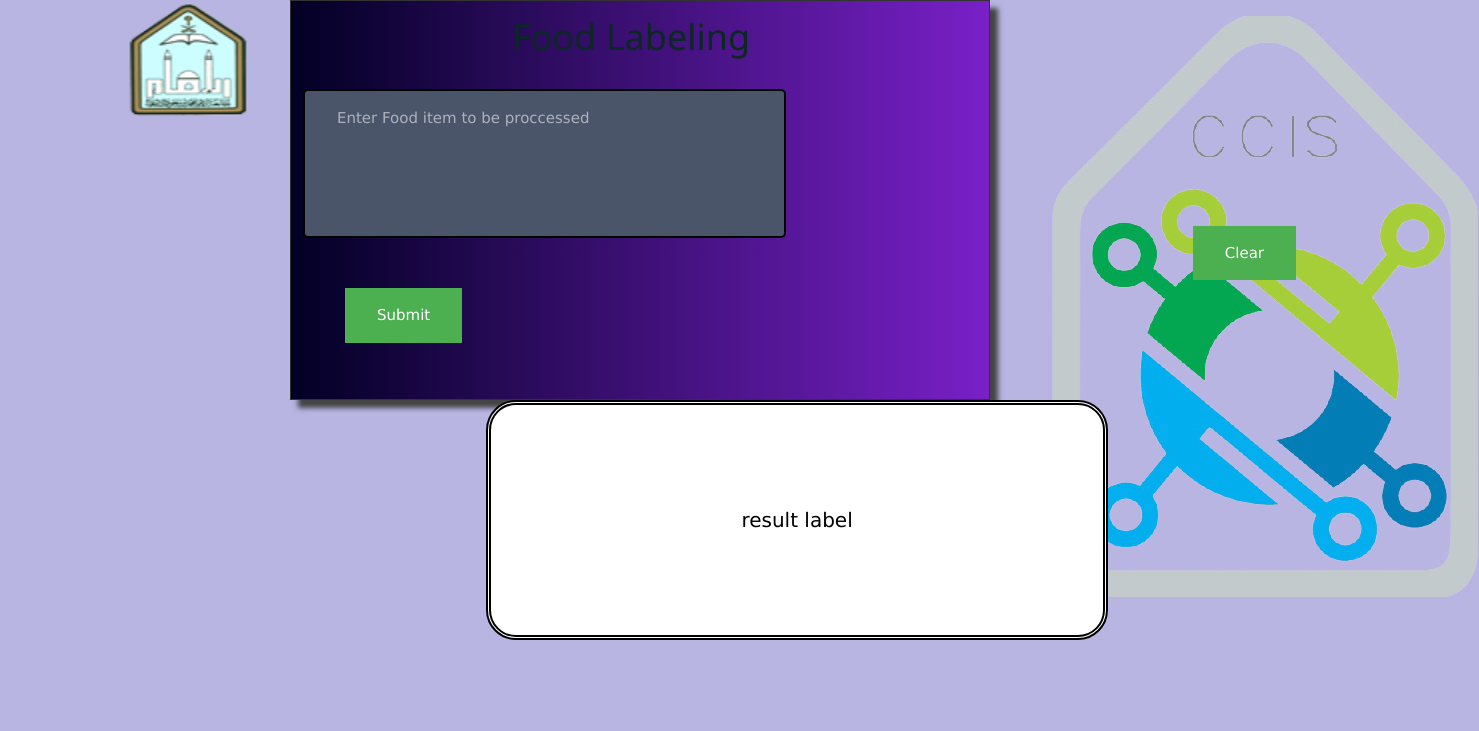
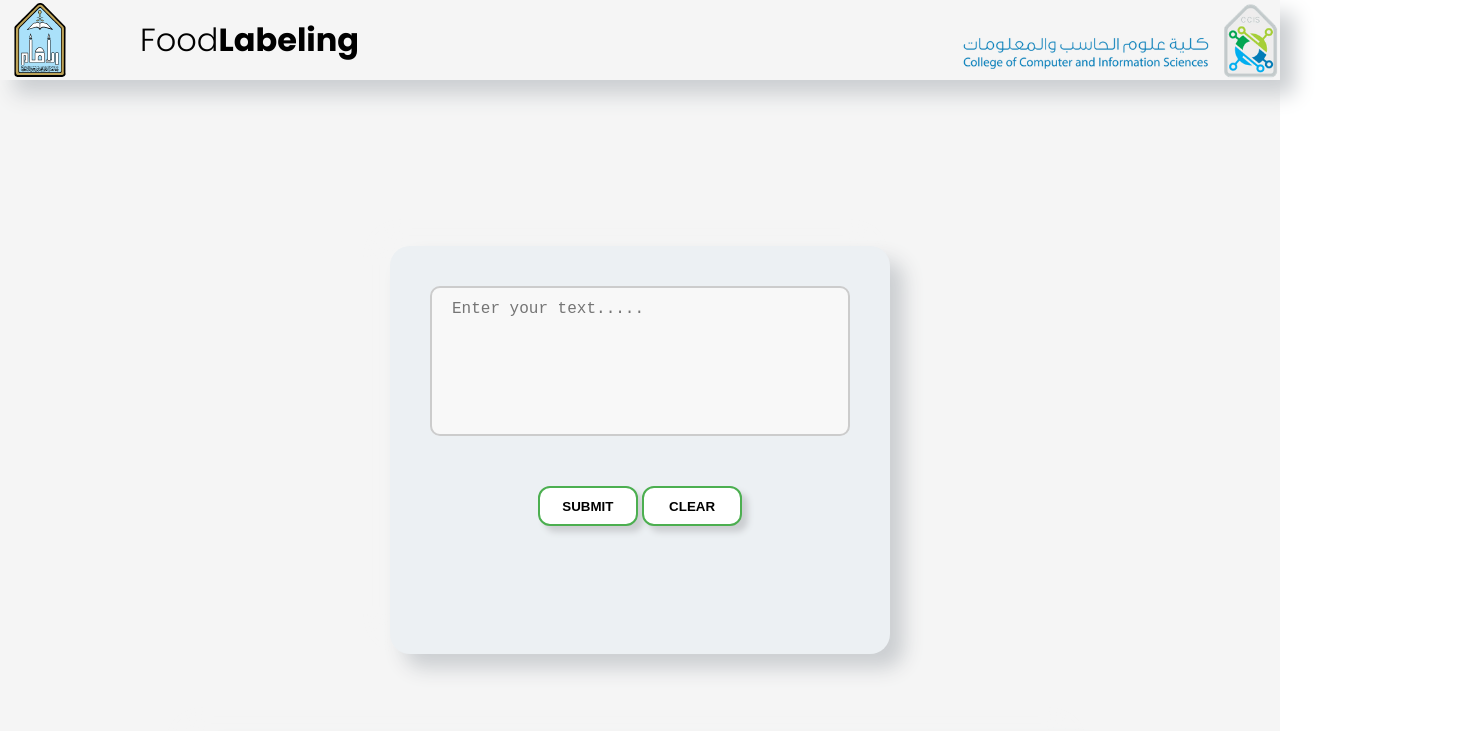
Before and after one commit to FahadAT/Food-Labelling, a website: page public/index.html in a window 1280 px wide. Shown: the top 731 px of the page, 1479 px wide, since content can reach past the window. Drawn offline with nearby package versions, Linux system fonts and the light colour scheme.

Commit message:
completed

```diff
--- /dev/null
+++ b/public/css/style.css
@@ -0,0 +1,216 @@
+*{
+    margin: 0;
+    padding: 0;
+    height: 100%;
+    list-style: none;
+    text-decoration: none;
+    min-width: min-content;
+    max-width: 7000px;
+
+}
+
+.html,body{
+    margin: 0;
+    overflow: auto;
+}
+.Header{
+    width: 100%;
+    height: 80px;
+    display: block;
+    border-bottom: 100px;
+    position: fixed;
+    background: whitesmoke;
+    z-index: 99;
+    box-shadow: 14px 14px 20px #cbced1, -14px -14px 20px whitesmoke;
+
+
+}
+
+.inner_header{
+    width: 1000px;
+    height: 100%;
+    display: block;
+    margin: 0 auto;
+}
+.universtiy{
+    height: 100%;
+    float: left;
+    display: block;
+    margin: 0 auto;
+}
+.college{
+    height: 100%;
+    float: right;
+    display: block;
+    margin: 0 auto;
+}
+.project_name{
+    height: 100%;
+    display: table;
+    float: left;
+
+
+}
+
+.project_name h1{
+    height: 100%;
+    display: table-cell;
+    vertical-align: middle;
+    font-size: 32px;
+    font-family: "Poppins";
+    font-weight: 200;
+    color: black;
+}
+
+.project_name h1 span{
+    font-weight: 800;
+}
+
+.container {
+    margin: 0 ;
+    height: 170%;
+    background: whitesmoke;
+    display: flex;
+    flex-direction: column;
+    align-items: center;
+    text-align: center;
+    justify-content: center;
+    place-items: center;
+    font-family: "Poppins";
+}
+
+.form_container {
+    position: relative;
+    width: 500px;
+    height: 30%;
+    top: 20px;
+    margin: 30px;
+    line-height:4px;
+    border-radius: 20px;
+    padding: 40px;
+    box-sizing: border-box;
+    background: #ecf0f3;
+    box-shadow: 14px 14px 20px #cbced1, -14px -14px 20px whitesmoke;
+}
+
+
+.form_container textarea{
+    width: 100%;
+    height: 150px;
+    padding: 12px 20px;
+    box-sizing: border-box;
+    border: 2px solid #ccc;
+    border-radius: 10px;
+    background-color: #f8f8f8;
+    font-size: 16px;
+    resize: none;
+    outline: none;
+}
+
+
+.btn{
+    height: 30%;
+    text-align: center;
+    margin-top: 30px;
+}
+
+.submit-btn{
+    margin-top: 20px;
+    width: 100px;
+    height: 40px;
+    border-radius: 12px;
+    cursor: pointer;
+    background-color: white;
+    color: black;
+    border: 2px solid #4CAF50; /* Green */
+    font-weight: 800;
+    box-shadow: 6px 6px 6px #cbced1;
+    transition-duration: 0.4s;
+}
+
+.submit-btn:hover {
+
+    background-color: #4CAF50; /* Green */
+    color: white;
+}
+
+.clear-btn{
+    margin-top: 20px;
+    width: 100px;
+    height: 40px;
+    border-radius: 12px;
+    cursor: pointer;
+    background-color: white;
+    color: black;
+    border: 2px solid #4CAF50; /* Green */
+    font-weight: 800;
+    box-shadow: 6px 6px 6px #cbced1;
+    transition-duration: 0.4s;
+}
+
+.clear-btn:hover {
+    background-color: #4CAF50; /* Green */
+    color: white;
+}
+
+
+.result {
+    position: relative;
+    width: 70%;
+    height: 500px;
+    top: 70px;
+    overflow: auto;
+    border-radius: 20px;
+    padding: 40px;
+    box-sizing: border-box;
+    background: #ecf0f3;
+    box-shadow: 14px 14px 20px #cbced1, -14px -14px 20px whitesmoke;
+}
+
+.cards{
+    max-width: 1200px;
+    margin: 0 auto;
+    display: grid;
+    grid-gap: 1rem;
+
+}
+.card{
+    border:1px solid black;
+
+    background-color: white;
+    color: black;
+    text-align:left;
+    border-radius: 10px;
+    display:table;
+    overflow-wrap: break-word;
+    padding: 1rem;
+    height: fit-content;
+    box-shadow: 14px 14px 20px #cbced1, -14px -14px 20px whitesmoke;
+
+}
+
+.inner_card{
+    width: 80%;
+    color: black;
+    text-align:left;
+    font-family: "Poppins";
+    font-size: 18px;
+    vertical-align: middle;
+    display: table-cell  ;
+    overflow-wrap: break-word;
+    padding: 1rem;
+    height: fit-content;
+}
+
+.right_side{
+    float:right;
+    width:20%;
+    font-family: "Poppins";
+    font-size: 18px;
+    display: table-cell;
+    margin-bottom: 10px;
+    vertical-align: middle;
+    padding: 1rem;
+    height:fit-content;
+    text-align: center;
+}
--- a/public/index.html
+++ b/public/index.html
@@ -1,137 +1,38 @@
- <!DOCTYPE html>
-<html>
-
-<head>
-  <link rel="icon" href="un.png" type="image/gif"  sizes="32x32" >
-  <style>
-  html { background-color: #B8B5E3 }
-  .shadowbox {
-  height: 400px;
-  width:700px;
-margin: 0 auto;
-  border: 1px solid #333;
-  box-shadow: 8px 8px 5px #444;
-  padding: 8px 12px;
- background: rgb(2,0,36);
-background: linear-gradient(90deg, rgba(2,0,36,1) 0%, #7920c8 100%, rgba(0,212,255,1) 100%);
-}
-
-body {
-    min-height: 100vh;
-    max-width: 100%;
-    background-color: papayawhip;
-    margin: 0 auto;
-}
-.header img {
- position: absolute;
-  left: 10%;
-  width: 120px;
-  height: 120px;
-  background: #555;
-  background-blend-mode: multiply;
-  background-color: transparent;
-}
-
-.coll {
- position: absolute;
- left: 82%;
- top: 2%;
-  width: 90px;
-  height: 20px;
-  background-color: transparent;
-}
-
-body {
-  background-repeat: no-repeat;
-  background-attachment: fixed;
-  background-size: cover;
-  background-blend-mode: multiply
-}
-.header h1 {
-  color:#0C2823;
-  position: absolute;
-  left: 40%;
-
-}
-textarea {
-  border: 2px solid black;
-  border-radius: 5px;
- position: relative;
- top:80px;
-  padding: 16px 32px;
-  resize: none;
-  font-family:"Times New Roman", Times, serif;
-  font-size: 24px;
-    font-weight: bold;
-  color: white;
-  outline: none !important;
-}
-input[type=submit] {
-position: relative;
-top: 100px;
-left:40px;
- margin:0 auto;
-  background-color: #4CAF50;
-  border: none;
-  color: white;
-  padding: 16px 32px;
-  text-decoration: none;
-  margin: 4px 2px;
-  cursor: pointer;
-}
- input[type=reset] {
-  position: relative;
-top: 100px;
-left:400px;
- margin: 0 auto;
-  background-color: #4CAF50;
-  border: none;
-  color: white;
-  padding: 16px 32px;
-  text-decoration: none;
-  margin: 4px 2px;
-  cursor: pointer;
-}
-output[name="result"]{
-  position: absolute;
-  top: 50%;
-  left: 38%;
-  background-color: #ffffff;
-  padding: 100px 250px;
-  font-size: 20px;
-  cursor: pointer;
-  border: #000;
-  border-radius: 30px;
-  border-style: double;
-  border-width: 5px;
-}
-</style>
-<link rel="stylesheet" href="https://www.w3schools.com/w3css/4/w3.css">
-<meta charset="UTF-8">
-<title>Your front-end</title>
-<div class="header">
-  <img src="university logo.png" alt="logo" />
-  <h1>Food Labeling</h1>
-</div>
-<div class="coll">
-  <img src="collage.png" alt="logo" />
-</div>
-</head>
-
-<body style="background-color:#B8B5E3">
+<!DOCTYPE html>
+<html lang="en">
+    <head>
+        <link rel="icon" href="images/un.png" type="image/gif"  sizes="32x32" >
+        <link rel="stylesheet" href="css/style.css">
+        <link rel="preconnect" href="https://fonts.googleapis.com">
+        <link rel="preconnect" href="https://fonts.gstatic.com" crossorigin>
+        <link href="https://fonts.googleapis.com/css2?family=Poppins:wght@300;500;700&display=swap" rel="stylesheet">
+        <meta name="viewport" content="width=device-width, initial-scale=1.0">
+        <title>Food Labeling</title>
+    </head>
+<body>
+    <div class="Header">
+        <img class="universtiy" src="images/universtiy-logo.svg" alt="logo">
+        <img class="college" src="images/ccis-logo-1.png" alt="logo">
+        <div class="inner_header">
+            <div class="project_name">
+                <h1>Food<span>Labeling</span></h1>
+            </div>
+        </div>
+    </div>
+    <div class="container">
+        <div class="form_container">
+            <form id="form-submit">
+                <textarea name="text" id="Text" cols="30" rows="10" placeholder="Enter your text....."></textarea>
+                <div class="btn">
+                    <button id="submit-btn " type="submit" class="submit-btn">SUBMIT</button>
+                    <button type="reset" class="clear-btn">CLEAR</button>
+                </div>
+            </form>
+        </div>
+        <div class="result">
+            <div id="result_card" class="cards"></div>
+        </div>
+        <script src="result.js"></script>
+    </div>
 </body>
-<div class="shadowbox">
-<form id = "form-submit">
-	<textarea id="input-text"    rows = "5" cols = "50" style="background-color:#4b556a; name = "statement" placeholder="Enter Food item to be proccessed"></textarea>
-
-	<input type="reset" value="Clear">
-	<input type="submit" value="Submit">
-  <output style=border: name="result" > result label</output>
-</form>
-<div id ="text" class = "text"></div>
-<div id ="label"  class = "label"></div>
-<script src = result.js></script>
-</div>
-
-
 </html>
--- a/public/result.js
+++ b/public/result.js
@@ -1,15 +1,24 @@
-document.getElementById('form-submit').addEventListener('submit' , post);
+document.getElementById('form-submit').addEventListener('submit', post);
 
-function post(e){
+function post(e) {
     e.preventDefault();
-    var text = document.getElementById('input-text').value;
-    var prams = "text="+text;
+    var text = document.getElementById('Text').value;
+    var prams = "text=" + text;
     var request = new XMLHttpRequest();
-    request.open('POST','./fasttext',true);
+    request.open('POST', './fasttext', true);
     request.setRequestHeader('Content-type', 'application/x-www-form-urlencoded');
-    request.onload = function(){
-        var classftion = JSON.parse(this.responseText)
-        console.log(classftion.data);
+    request.onload = function () {
+        var classification = JSON.parse(this.responseText)
+        // console.log(classftion.data);
+        if (classification.data.length > 3){
+            var label = classification.data.substring(9, classification.data.length);
+            var result = "<div class = 'card'> <div class='inner_card'>" + text + "</div> <div class = 'right_side'>" +"LABEL:"+ label+ "</div></div>"
+            document.getElementById("result_card").innerHTML +=result;
+        }else{
+            var result = "<div class = 'card'> <div class='inner_card'>" + "Empty text" + "</div> <div class = 'right_side'>" +"LABEL:"+ classification.data+ "</div></div>"
+            document.getElementById("result_card").innerHTML +=result;
+        }
+
     }
     request.send(prams);
 
```
Also changed, not shown: public/03-food-and-drink_506516848.jpg (deleted), public/college logo.png (deleted), public/images/12.jpg (renamed from public/12.jpg), public/images/ccis-logo-1.png (added), public/images/collage.png (renamed from public/collage.png), public/images/un.png (renamed from public/un.png), public/images/universtiy-logo.svg (added), public/istockphoto-1218254547-170667a.jpg (deleted), public/university logo.png (deleted).
